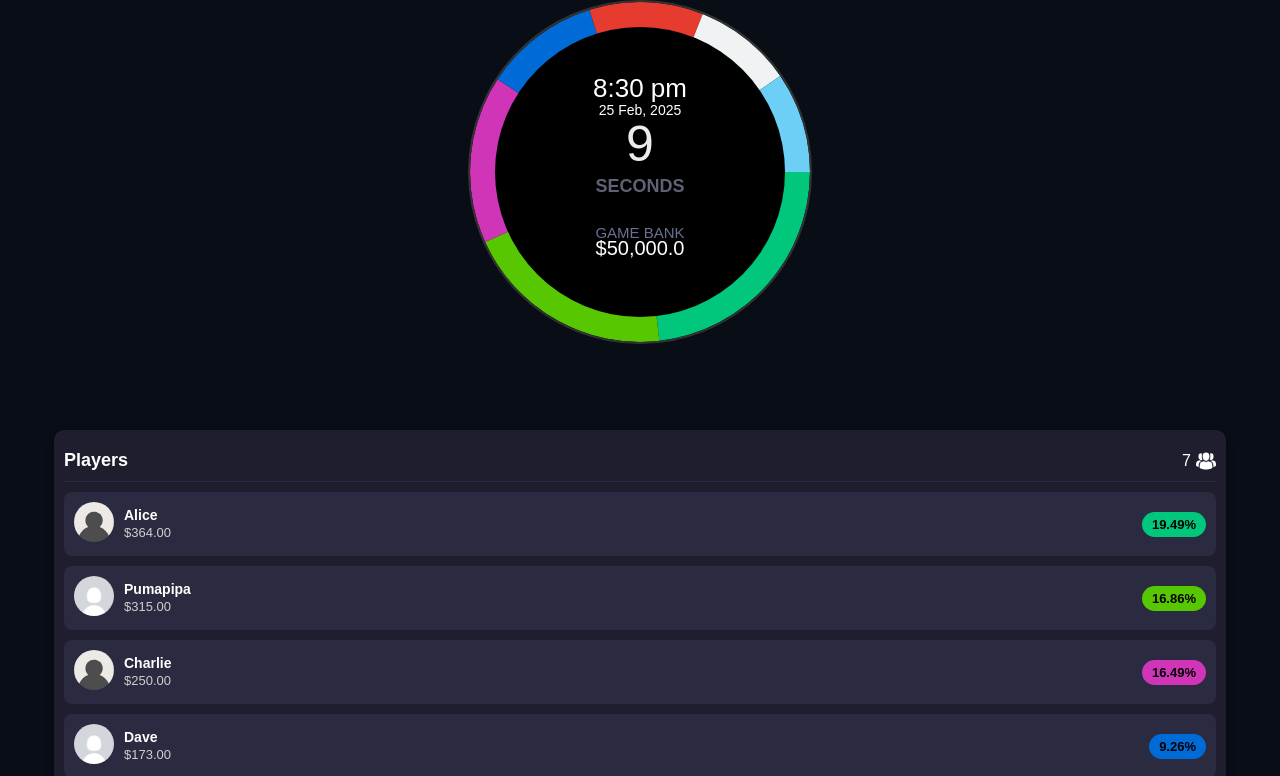
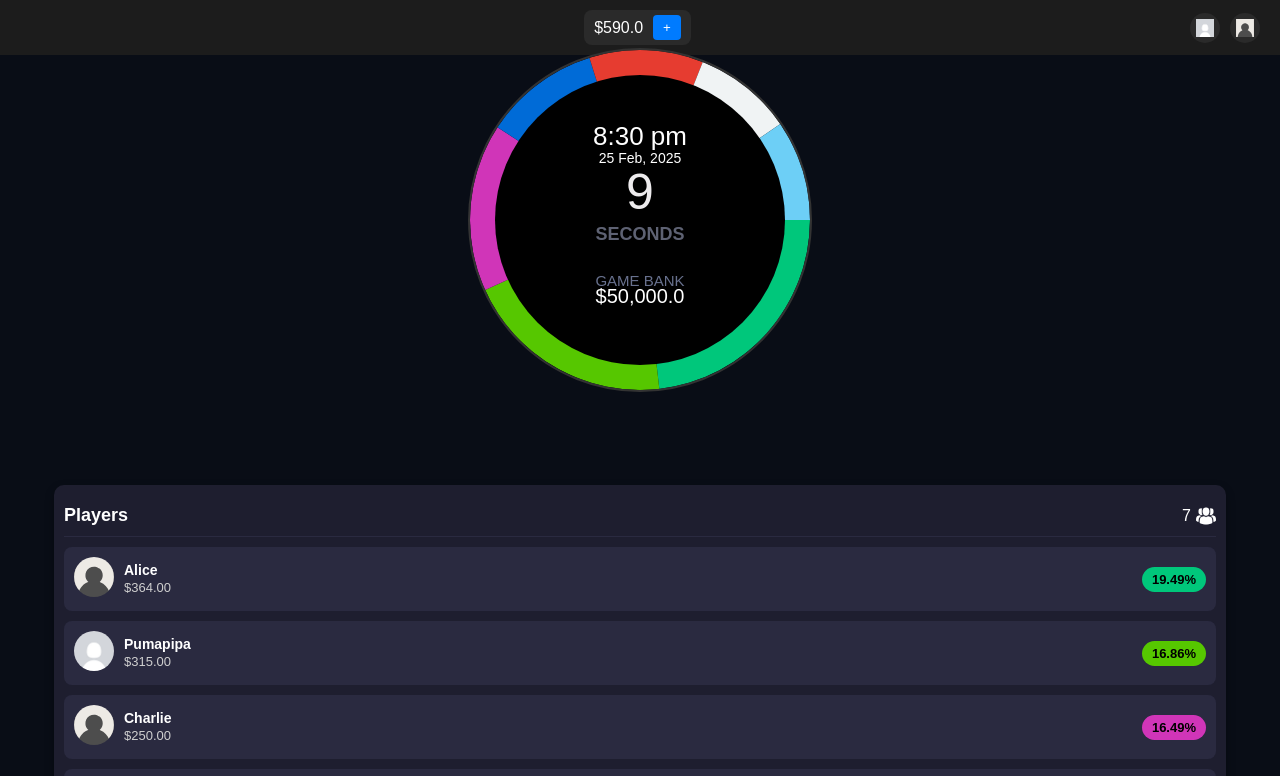
Before and after one commit to gbprize/gbprize.github.io, a plain HTML site: page index.html in a window 1280 px wide. Shown: the top 776 px of the page. Drawn offline with Linux system fonts and the light colour scheme.

Commit message:
Add files via upload

```diff
--- a/css/styles.css
+++ b/css/styles.css
@@ -1,3 +1,60 @@
+/* toolbar css */
+.toolbar {
+  display: flex;
+  align-items: center;
+  justify-content: space-between;
+  background-color: #1c1c1c;
+  padding: 10px 20px;
+}
+.menu-icon {
+  display: flex;
+  align-items: center;
+  cursor: pointer;
+}
+.menu-icon div {
+  width: 25px;
+  height: 3px;
+
+  margin: 4px 0;
+}
+.balance-display {
+  display: flex;
+  align-items: center;
+  background-color: #2a2a2a;
+  padding: 5px 10px;
+  border-radius: 8px;
+  color: white;
+  font-size: 16px;
+}
+.balance-display .add-button {
+  margin-left: 10px;
+  background-color: #007bff;
+  border: none;
+  color: white;
+  padding: 5px 10px;
+  border-radius: 4px;
+  cursor: pointer;
+}
+.toolbar-icons {
+  display: flex;
+  align-items: center;
+}
+.toolbar-icons .icon {
+  width: 30px;
+  height: 30px;
+  background-color: #2a2a2a;
+  border-radius: 50%;
+  margin-left: 10px;
+  display: flex;
+  align-items: center;
+  justify-content: center;
+  cursor: pointer;
+}
+.toolbar-icons .icon img {
+  width: 18px;
+  height: 18px;
+}
+
 /* styles.css */
 body {
     margin: 0;
@@ -101,7 +158,7 @@ canvas {
     position: absolute;
     align-items: center;
     justify-content: center;
-    top: 19%;
+    top: 25%;
     left: 50%;
     transform: translate(-50%, -50%);
     border-radius: 50%;
@@ -113,7 +170,7 @@ canvas {
     align-items: center;
     justify-content: center;
     position: absolute;
-    top: 11%;
+    top: 17%;
     left: 50%;
     transform: translate(-50%, -50%);
     font-size: 26px;
@@ -123,7 +180,7 @@ canvas {
     align-items: center;
     justify-content: center;
     position: absolute;
-    top: 12%;
+    top: 18%;
     left: 50%;
     transform: translate(-50%, -50%);
     font-size: 14px;
@@ -133,7 +190,7 @@ canvas {
     align-items: center;
     justify-content: center;
     position: absolute;
-    top: 18%;
+    top: 24%;
     left: 50%;
     transform: translate(-50%, -50%);
     font-size: 50px;
@@ -145,7 +202,7 @@ canvas {
     transform: translate(-50%, -50%);
     justify-content: center;
     position: absolute;
-    top: 17%;
+    top: 23%;
     left: 50%;
     font-size: 18px;
     margin-top: 50px;
@@ -155,7 +212,7 @@ canvas {
     align-items: center;
     justify-content: center;
     position: absolute;
-    top: 25%;
+    top: 31%;
     left: 50%;
     transform: translate(-50%, -50%);
     font-size: 17px;
@@ -165,7 +222,7 @@ canvas {
     align-items: center;
     justify-content: center;
     position: absolute;
-    top: 29%;
+    top: 35%;
     left: 50%;
     transform: translate(-50%, -50%);
     font-size: 15px;
@@ -175,7 +232,7 @@ canvas {
     align-items: center;
     justify-content: center;
     position: absolute;
-    top: 31%;
+    top: 37%;
     left: 50%;
     transform: translate(-50%, -50%);
     font-size: 20px;
--- a/index.html
+++ b/index.html
@@ -5,8 +5,33 @@
     <meta name="viewport" content="width=device-width, initial-scale=1.0">
     <title>Gamebank - Jackpot</title>
     <link rel="stylesheet" href="./css/styles.css">
+	<link rel="icon" href=".images/favicon.jpg" type="image/x-icon">
 </head>
 <body>
+    <!-- toolbar -->
+    <div class="toolbar">
+        <!-- Menu Icon -->
+        <div class="menu-icon">
+            <div></div>
+            <div></div>
+            <div></div>
+        </div>
+        <!-- Balance Display -->
+        <div class="balance-display">
+            $590.0
+            <button class="add-button">+</button>
+        </div>
+        <!-- Toolbar Icons -->
+        <div class="toolbar-icons">
+            <div class="icon">
+                <img src="./images/avatar.jpg" alt="Home">
+            </div>
+            <div class="icon">
+                <img src="./images/avatar.svg" alt="Profile">
+            </div>
+        </div>
+    </div>
+
     <!-- wheel view -->
     <dib class="wheel-view-layout" id="myWheel">
         <div class="container_" style="height: 410px;">
@@ -21,7 +46,6 @@
         </div>
     </div>
     <script src="./js/script.js"></script>
-
 
     <!-- player list -->
     <div class="container">
```
Also changed, not shown: images/favicon.jpg (added), 1 other file.
